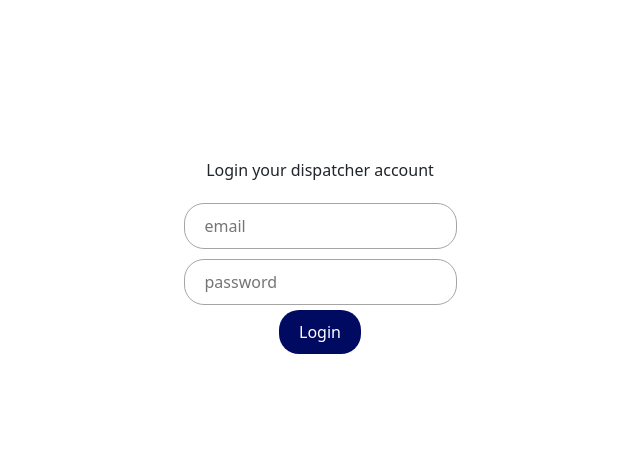
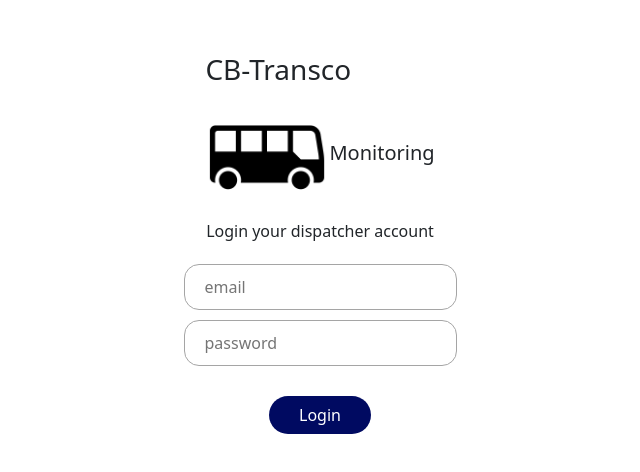
Before and after one commit to iyyseee/front-end-monitoring-system-app, a React (Create React App) app: page /login in a window 1280 px wide. Shown: the part 144-616 px from the top of the page, without its empty margins (320-960 px from the left). Built offline with nearby package versions, Linux system fonts and the light colour scheme.

Commit message:
add logo to login

```diff
--- a/src/Routes/Login.js
+++ b/src/Routes/Login.js
@@ -3,7 +3,14 @@ import React from 'react'
 function Login() {
   return (
     <div>
-      <div className='d-flex flex-column justify-content-center align-items-center vh-100'>
+      <div className='d-flex flex-column align-items-center justify-content-center  vh-100'>
+          <div>
+              <h3>CB-Transco</h3>
+              <div className='d-flex flex-row align-items-center'>
+                <img className='icon-primary' src='/imgs/bus.png' alt='' />
+                <h5>Monitoring</h5>
+              </div>
+          </div>
           <p>Login your dispatcher account</p>
           <input className='input-primary' type='email' placeholder='email' />
           <input className='input-primary' type='password' placeholder='password' />
--- a/src/styles/main.css
+++ b/src/styles/main.css
@@ -12,7 +12,7 @@
     padding: 10px 20px;
     border: 1px rgb(165, 165, 165) solid;
     margin: 5px 0;
-    border-radius: 20px;
+    border-radius: 15px;
 }
 
 .btn-primary{
@@ -20,7 +20,16 @@
     border: none;
     background: none;
     background-color: var(--primary);
-    padding: 10px 20px;
+    padding: 7px 30px;
     color: white;
+    margin: 25px 0;
     border-radius: 20px;
 }
+
+.icon-primary{
+    width: 124px;
+    height: 124px;
+    top: 151px;
+    left: 71px;
+    object-fit: contain;
+}
```
Also changed, not shown: public/imgs/bus.png (added).
